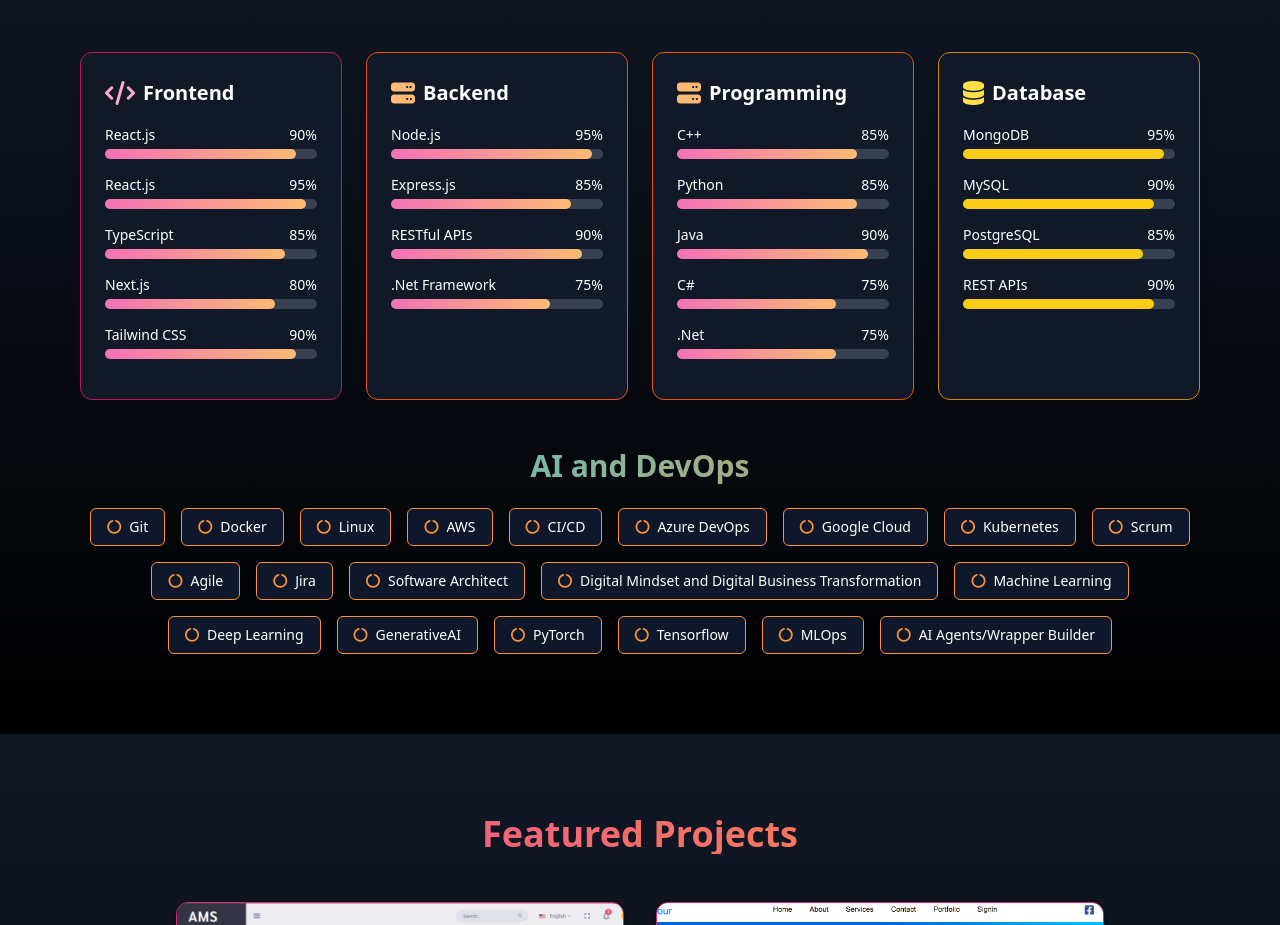
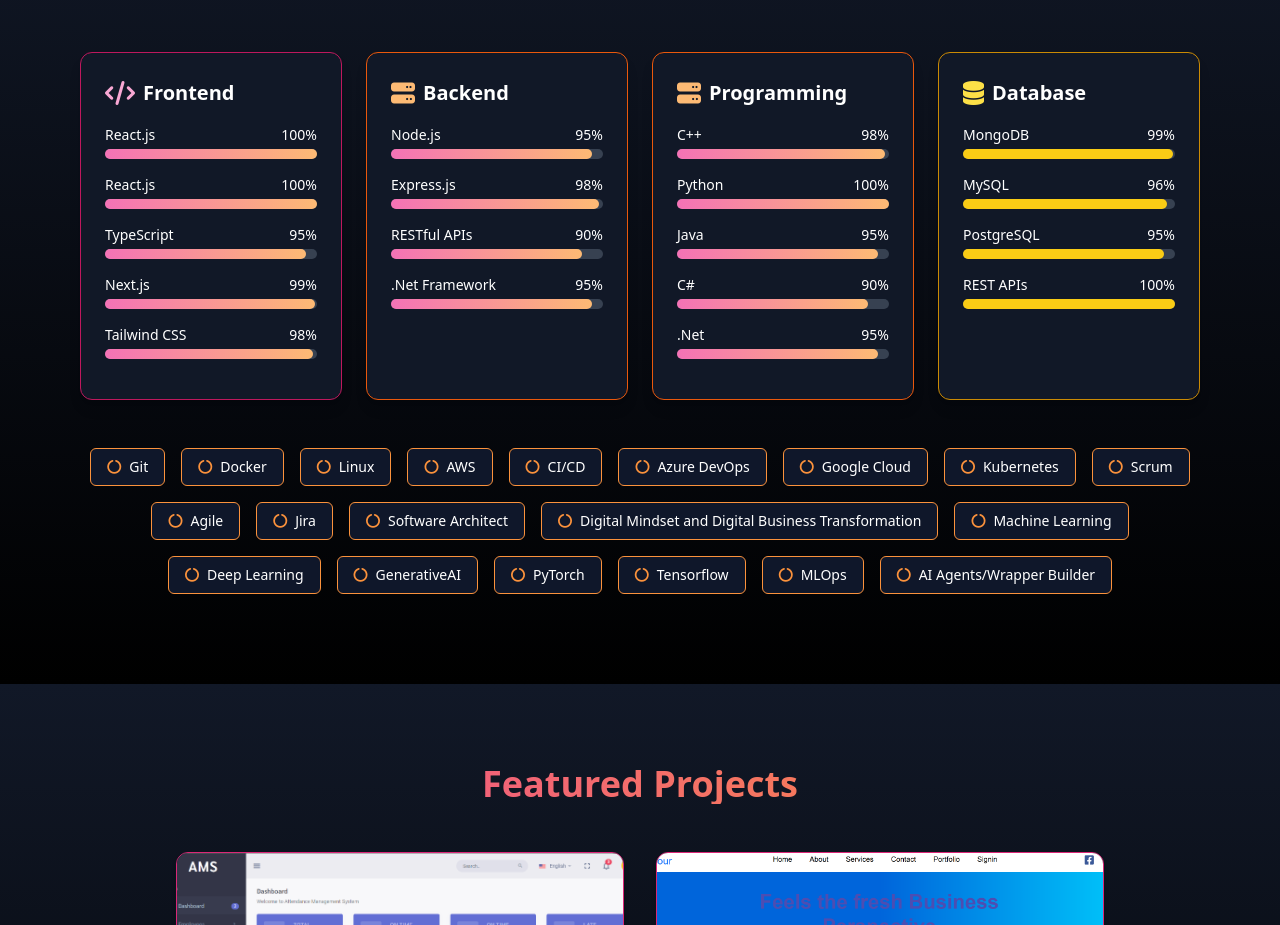
Before and after one commit to rishavranjan60/PortfolioApp, an Angular app in the folder frontend/: page / in a window 1280 px wide. Shown: the part 3460-4385 px from the top of the page. Built offline with nearby package versions, Linux system fonts and the light colour scheme; what ngx-typed-js would draw is missing.

Commit message:
updating skills

```diff
--- a/frontend/src/app/components/skill/skill.component.html
+++ b/frontend/src/app/components/skill/skill.component.html
@@ -13,11 +13,11 @@
           <h3 class="text-xl font-bold">Frontend</h3>
         </div>
         <div *ngFor="let skill of [
-          { name: 'React.js', value: 90 },
-          { name: 'React.js', value: 95 },
-          { name: 'TypeScript', value: 85 },
-          { name: 'Next.js', value: 80 },
-          { name: 'Tailwind CSS', value: 90 }
+          { name: 'React.js', value: 100 },
+          { name: 'React.js', value: 100 },
+          { name: 'TypeScript', value: 95 },
+          { name: 'Next.js', value: 99 },
+          { name: 'Tailwind CSS', value: 98 }
         ]" class="mb-4">
           <div class="flex justify-between text-sm text-white mb-1">
             <span>{{skill.name}}</span>
@@ -37,9 +37,9 @@
         </div>
         <div *ngFor="let skill of [
           { name: 'Node.js', value: 95 },
-          { name: 'Express.js', value: 85 },
+          { name: 'Express.js', value: 98 },
           { name: 'RESTful APIs', value: 90 },
-          { name: '.Net Framework', value: 75 }
+          { name: '.Net Framework', value: 95 }
         ]" class="mb-4">
           <div class="flex justify-between text-sm text-white mb-1">
             <span>{{skill.name}}</span>
@@ -60,11 +60,11 @@
           <h3 class="text-xl font-bold">Programming</h3>
         </div>
         <div *ngFor="let skill of [
-          { name: 'C++', value: 85 },
-          { name: 'Python', value: 85 },
-          { name: 'Java', value: 90 },
-          { name: 'C#', value: 75 },
-          { name: '.Net', value: 75 }
+          { name: 'C++', value: 98 },
+          { name: 'Python', value: 100 },
+          { name: 'Java', value: 95 },
+          { name: 'C#', value: 90 },
+          { name: '.Net', value: 95 }
         ]" class="mb-4">
           <div class="flex justify-between text-sm text-white mb-1">
             <span>{{skill.name}}</span>
@@ -83,10 +83,10 @@
           <h3 class="text-xl font-bold">Database</h3>
         </div>
         <div *ngFor="let skill of [
-          { name: 'MongoDB', value: 95 },
-          { name: 'MySQL', value: 90 },
-          { name: 'PostgreSQL', value: 85 },
-          { name: 'REST APIs', value: 90 }
+          { name: 'MongoDB', value: 99 },
+          { name: 'MySQL', value: 96 },
+          { name: 'PostgreSQL', value: 95 },
+          { name: 'REST APIs', value: 100 }
         ]" class="mb-4">
           <div class="flex justify-between text-sm text-white mb-1">
             <span>{{skill.name}}</span>
@@ -100,10 +100,7 @@
     </div>
 
     <!-- Extra Skills -->
-    <h3 class="mt-12 mb-6 text-3xl font-bold text-center text-transparent bg-clip-text bg-gradient-to-r from-cyan-400 to-orange-400">
-      AI and DevOps
-    </h3>
-    <div class="flex flex-wrap justify-center gap-4">
+    <div class="mt-12 flex flex-wrap justify-center gap-4">
       <span *ngFor="let tech of ['Git', 'Docker', 'Linux', 'AWS', 'CI/CD', 'Azure DevOps', 'Google Cloud', 'Kubernetes', 'Scrum', 'Agile', 'Jira', 'Software Architect', 'Digital Mindset and Digital Business Transformation' ]"
         class="bg-[#0f172a] border border-orange-400 px-4 py-2 rounded-md text-white text-sm">
         <i class="fas fa-circle-notch mr-2 text-orange-400"></i>{{tech}}
```
